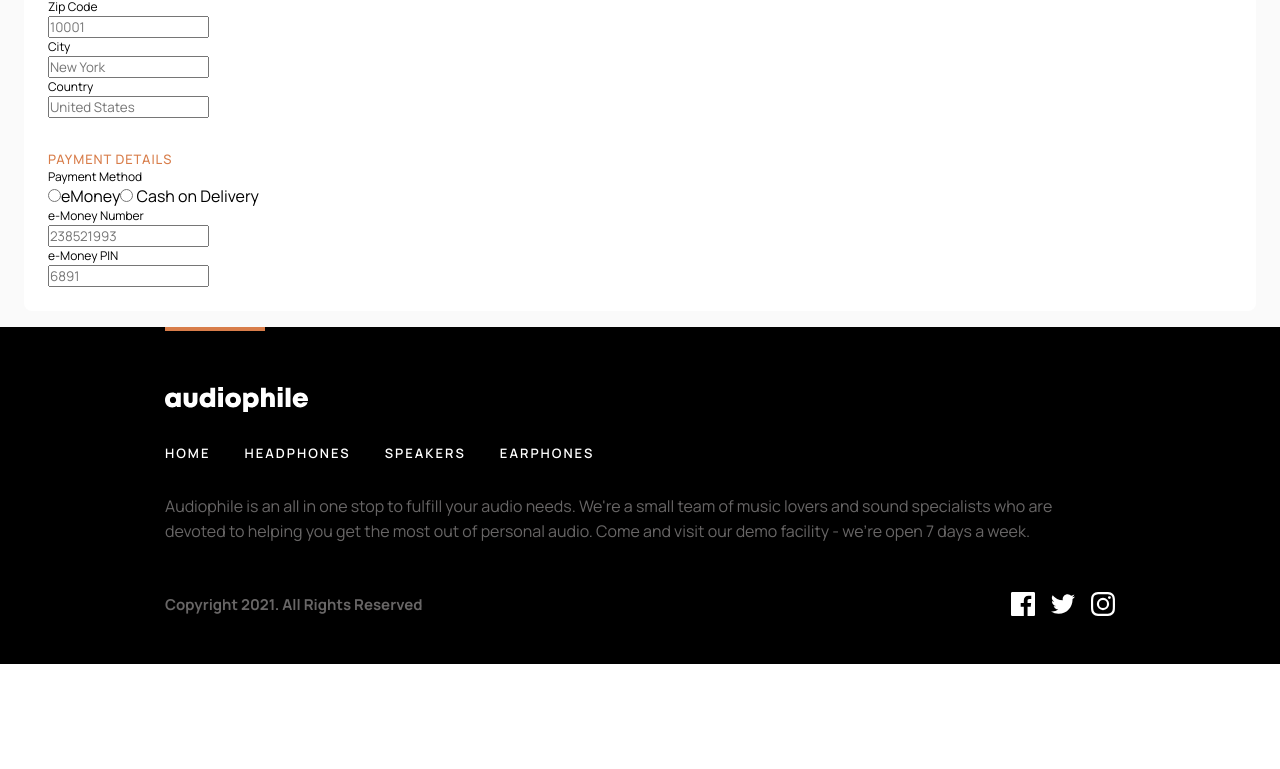
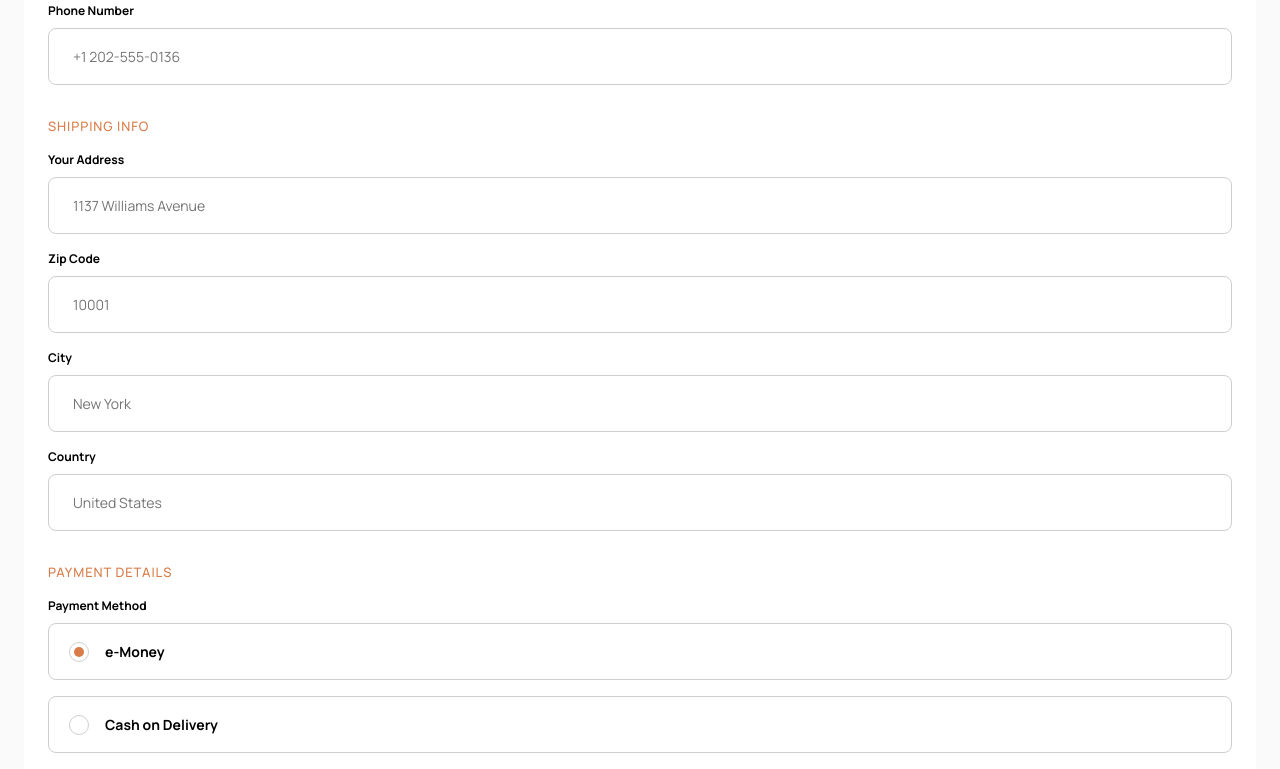
Before and after one commit to RickyReyes/audiophile, a React (Create React App) app: page /checkout in a window 1280 px wide. Shown: the part 471-1240 px from the top of the page. Before the commit the page ends 1135 px from the top, so only its background shows below. Built offline with nearby package versions, Linux system fonts and the light colour scheme.

Commit message:
CheckoutMain done, radio buttons done, CheckoutSummary started

```diff
--- a/src/App.css
+++ b/src/App.css
@@ -686,11 +686,8 @@ main {
 .checkout__container {
   background-color: #fff;
   margin-top: 1.5rem;
-  padding: 1.5rem;
+  padding: 1.5rem 1.5rem 2rem;
   border-radius: 8px;
-}
-.checkout__label {
-  font-size: 0.75rem;
 }
 .checkout__heading {
   padding-bottom: 0;
@@ -705,7 +702,78 @@ main {
   padding-top: 2rem;
 }
 .checkout__label {
+  font-size: 0.75rem;
   display: block;
+  padding-top: 1rem;
+  font-weight: 700;
+}
+.checkout__radio-label {
+  padding-left: 21px;
+}
+.checkout__input {
+  border: 1px solid #cfcfcf;
+  border-radius: 8px;
+  padding: 1.125rem 1.5rem;
+  font-size: 0.875rem;
+}
+.checkout__input:focus {
+  outline: 0;
+}
+.checkout__input:not(.checkout__input--radio) {
+  margin-top: 9px;
+  display: block;
+  width: 100%;
+}
+.checkout__radio-container {
+  margin-top: 9px;
+  display: flex;
+  flex-direction: row-reverse;
+  border: 1px solid #cfcfcf;
+  border-radius: 8px;
+  align-items: center;
+  justify-content: start;
+  font-size: 13px;
+  padding: 1.125rem 1.5rem;
+  position: relative;
+}
+.checkout__radio-container:last-of-type {
+  margin: 1rem 0;
+}
+.checkout__radio-label {
+  font-weight: 700;
+  font-size: 0.875rem;
+  cursor: pointer;
+  padding-left: 2rem;
+}
+.checkout__input--radio {
+  display: none;
+}
+.checkout span {
+  height: 20px;
+  width: 20px;
+  border-radius: 50%;
+  border: 1px solid #cfcfcf;
+  display: block;
+  position: absolute;
+  left: 1.25rem;
+  top: 50%;
+  transform: translateY(-50%);
+  cursor: pointer;
+}
+.checkout span::after {
+  content: "";
+  height: 10px;
+  width: 10px;
+  background: #d87d4a;
+  display: block;
+  position: absolute;
+  left: 50%;
+  top: 50%;
+  transform: translate(-50%, -50%) scale(0);
+  border-radius: 50%;
+}
+.checkout__input--radio:checked ~ span::after {
+  transform: translate(-50%, -50%) scale(1);
 }
 
 /*
--- a/src/App.scss
+++ b/src/App.scss
@@ -698,15 +698,11 @@ main {
 .checkout {
   background-color: $Very-Light-Gray;
   padding: 1rem 1.5rem;
-
   &__container {
     background-color: #fff;
     margin-top: 1.5rem;
-    padding: 1.5rem;
+    padding: 1.5rem 1.5rem 2rem;
     border-radius: 8px;
-  }
-  &__label {
-    font-size: 0.75rem;
   }
   &__heading {
     padding-bottom: 0;
@@ -721,7 +717,78 @@ main {
     padding-top: 2rem;
   }
   &__label {
+    font-size: 0.75rem;
     display: block;
+    padding-top: 1rem;
+    font-weight: 700;
+  }
+  &__radio-label {
+    padding-left: 21px;
+  }
+  &__input {
+    border: 1px solid #cfcfcf;
+    border-radius: 8px;
+    padding: 1.125rem 1.5rem;
+    font-size: 0.875rem;
+    &:focus {
+      outline: 0;
+    }
+  }
+  &__input:not(.checkout__input--radio) {
+    margin-top: 9px;
+    display: block;
+    width: 100%;
+  }
+  &__radio-container {
+    margin-top: 9px;
+    display: flex;
+    flex-direction: row-reverse;
+    border: 1px solid #cfcfcf;
+    border-radius: 8px;
+    align-items: center;
+    justify-content: start;
+    font-size: 13px;
+    padding: 1.125rem 1.5rem;
+    position: relative;
+    &:last-of-type {
+      margin: 1rem 0;
+    }
+  }
+  &__radio-label {
+    font-weight: 700;
+    font-size: 0.875rem;
+    cursor: pointer;
+    padding-left: 2rem;
+  }
+  &__input--radio {
+    display: none;
+  }
+  & span {
+    height: 20px;
+    width: 20px;
+    border-radius: 50%;
+    border: 1px solid #cfcfcf;
+    display: block;
+    position: absolute;
+    left: 1.25rem;
+    top: 50%;
+    transform: translateY(-50%);
+    cursor: pointer;
+  }
+  & span::after {
+    content: "";
+    height: 10px;
+    width: 10px;
+    background: $Orange;
+    display: block;
+    position: absolute;
+    left: 50%;
+    top: 50%;
+    transform: translate(-50%, -50%) scale(0);
+    border-radius: 50%;
+  }
+  &__input--radio:checked ~ span::after {
+    transform: translate(-50%, -50%) scale(1);
   }
 }
 
--- /dev/null
+++ b/src/components/CheckoutMain.jsx
@@ -0,0 +1,113 @@
+import React from "react";
+import { useNavigate } from "react-router-dom";
+
+const CheckoutMain = () => {
+  const navigate = useNavigate();
+  return (
+    <div>
+      {" "}
+      <main className="checkout">
+        <p className="go-back" onClick={() => navigate(-1)}>
+          Go Back
+        </p>
+        <section className="checkout__container">
+          <h1 className="checkout__heading">Checkout</h1>
+          <h2 className="checkout__subheading">Billing Details</h2>
+          <form action="#">
+            <label className="checkout__label">Name</label>
+            <input
+              className="checkout__input"
+              type="text"
+              placeholder="Alexei Ward"
+            />
+
+            <label className="checkout__label">Email Address</label>
+            <input
+              className="checkout__input"
+              type="email"
+              placeholder="alexei@gmail.com"
+            />
+
+            <label className="checkout__label">Phone Number</label>
+            <input
+              className="checkout__input"
+              type="phone"
+              placeholder="+1 202-555-0136"
+            />
+          </form>
+          <h2 className="checkout__subheading">Shipping Info</h2>
+          <form action="#">
+            <label className="checkout__label">Your Address</label>
+            <input
+              className="checkout__input"
+              type="text"
+              placeholder="1137 Williams Avenue"
+            />
+
+            <label className="checkout__label">Zip Code</label>
+            <input
+              className="checkout__input"
+              type="text"
+              placeholder="10001"
+            />
+
+            <label className="checkout__label">City</label>
+            <input
+              className="checkout__input"
+              type="text"
+              placeholder="New York"
+            />
+
+            <label className="checkout__label">Country</label>
+            <input
+              className="checkout__input"
+              type="text"
+              placeholder="United States"
+            />
+          </form>
+          <h2 className="checkout__subheading">Payment Details</h2>
+          <form action="#">
+            <label className="checkout__label">Payment Method</label>
+            <div className="checkout__radio-container">
+              <label className="checkout__radio-label" for="e-money">
+                e-Money
+              </label>
+              <input
+                className="checkout__input checkout__input--radio"
+                type="radio"
+                id="e-money"
+                name="payment-method"
+                placeholder="e-Money"
+                checked
+              />
+              <span></span>
+            </div>
+            <div className="checkout__radio-container">
+              <label className="checkout__radio-label" for="cash-on-delivery">
+                Cash on Delivery
+              </label>
+              <input
+                className="checkout__input checkout__input--radio"
+                type="radio"
+                name="payment-method"
+                id="cash-on-delivery"
+                placeholder="1137 Williams Avenue"
+              />
+              <span></span>
+            </div>
+            <label className="checkout__label">e-Money Number</label>
+            <input
+              className="checkout__input"
+              type="text"
+              placeholder="238521993"
+            />
+            <label className="checkout__label">e-Money PIN</label>
+            <input className="checkout__input" type="text" placeholder="6891" />
+          </form>
+        </section>
+      </main>
+    </div>
+  );
+};
+
+export default CheckoutMain;
--- /dev/null
+++ b/src/components/CheckoutSummary.jsx
@@ -0,0 +1,7 @@
+import React from "react";
+
+const CheckoutSummary = () => {
+  return <section className="checkout__summary">Summary</section>;
+};
+
+export default CheckoutSummary;
--- a/src/routes/CheckoutPage.jsx
+++ b/src/routes/CheckoutPage.jsx
@@ -1,66 +1,13 @@
 import React from "react";
-import { useNavigate } from "react-router-dom";
+import CheckoutMain from "../components/CheckoutMain";
+import CheckoutSummary from "../components/CheckoutSummary";
 
 const CheckoutPage = () => {
-  const navigate = useNavigate();
   return (
-    <main className="checkout">
-      <p className="go-back" onClick={() => navigate(-1)}>
-        Go Back
-      </p>
-      <section className="checkout__container">
-        <h1 className="checkout__heading">Checkout</h1>
-        <h2 className="checkout__subheading">Billing Details</h2>
-        <form action="#">
-          <label className="checkout__label">Name</label>
-          <input type="text" placeholder="Alexei Ward" />
-
-          <label className="checkout__label">Email Address</label>
-          <input type="email" placeholder="alexei@gmail.com" />
-
-          <label className="checkout__label">Phone Number</label>
-          <input type="phone" placeholder="+1 202-555-0136" />
-        </form>
-        <h2 className="checkout__subheading">Shipping Info</h2>
-        <form action="#">
-          <label className="checkout__label">Your Address</label>
-          <input type="text" placeholder="1137 Williams Avenue" />
-
-          <label className="checkout__label">Zip Code</label>
-          <input type="text" placeholder="10001" />
-
-          <label className="checkout__label">City</label>
-          <input type="text" placeholder="New York" />
-
-          <label className="checkout__label">Country</label>
-          <input type="text" placeholder="United States" />
-        </form>
-        <h2 className="checkout__subheading">Payment Details</h2>
-        <form action="#">
-          <label className="checkout__label">Payment Method</label>
-          <input
-            type="radio"
-            id="e-money"
-            name="payment-method"
-            placeholder="e-Money"
-          />
-          <label for="e-money" checked>
-            eMoney
-          </label>
-          <input
-            type="radio"
-            name="payment-method"
-            id="cash-on-delivery"
-            placeholder="1137 Williams Avenue"
-          />{" "}
-          <label for="cash-on-delivery">Cash on Delivery</label>
-          <label className="checkout__label">e-Money Number</label>
-          <input type="number" placeholder="238521993" />
-          <label className="checkout__label">e-Money PIN</label>
-          <input type="number" placeholder="6891" />
-        </form>
-      </section>
-    </main>
+    <>
+      <CheckoutMain />
+      <CheckoutSummary />
+    </>
   );
 };
 
```
Also changed, not shown: 1 other file (tests, documents, lock files or other folders).
